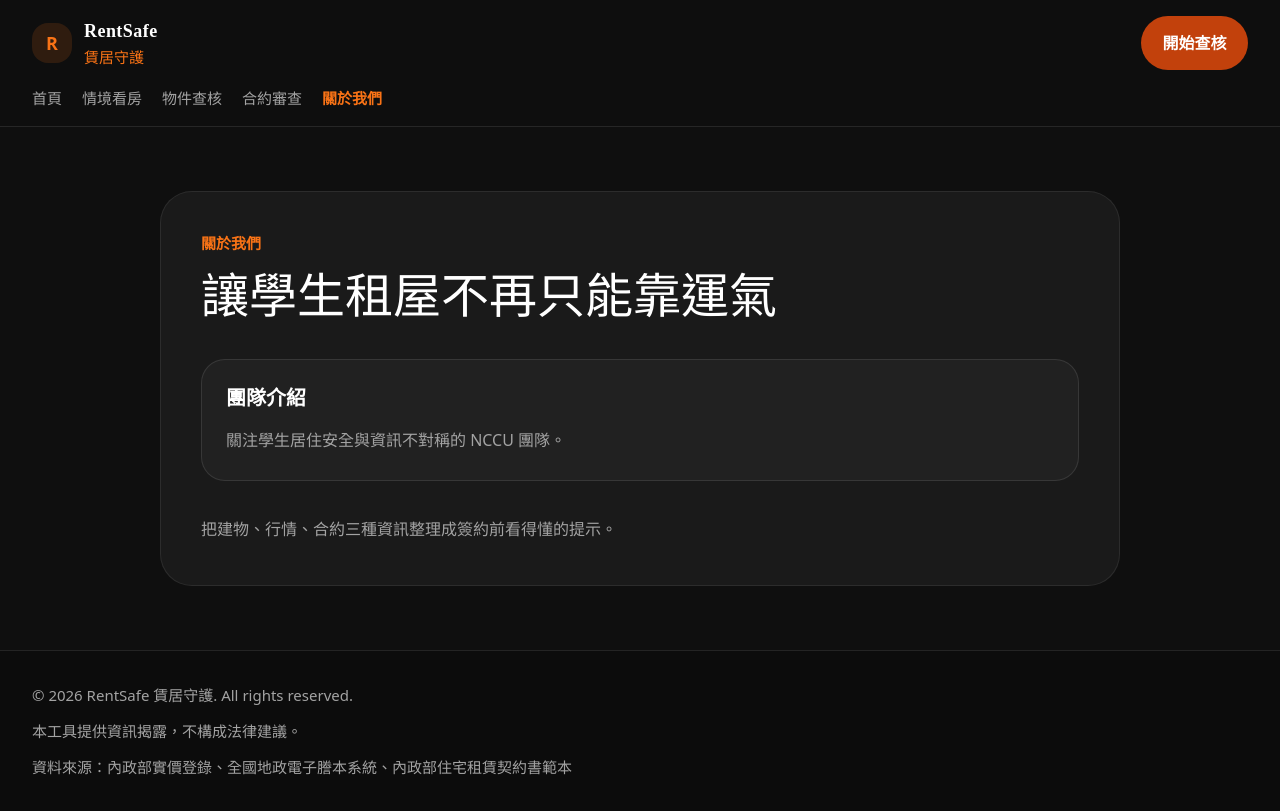
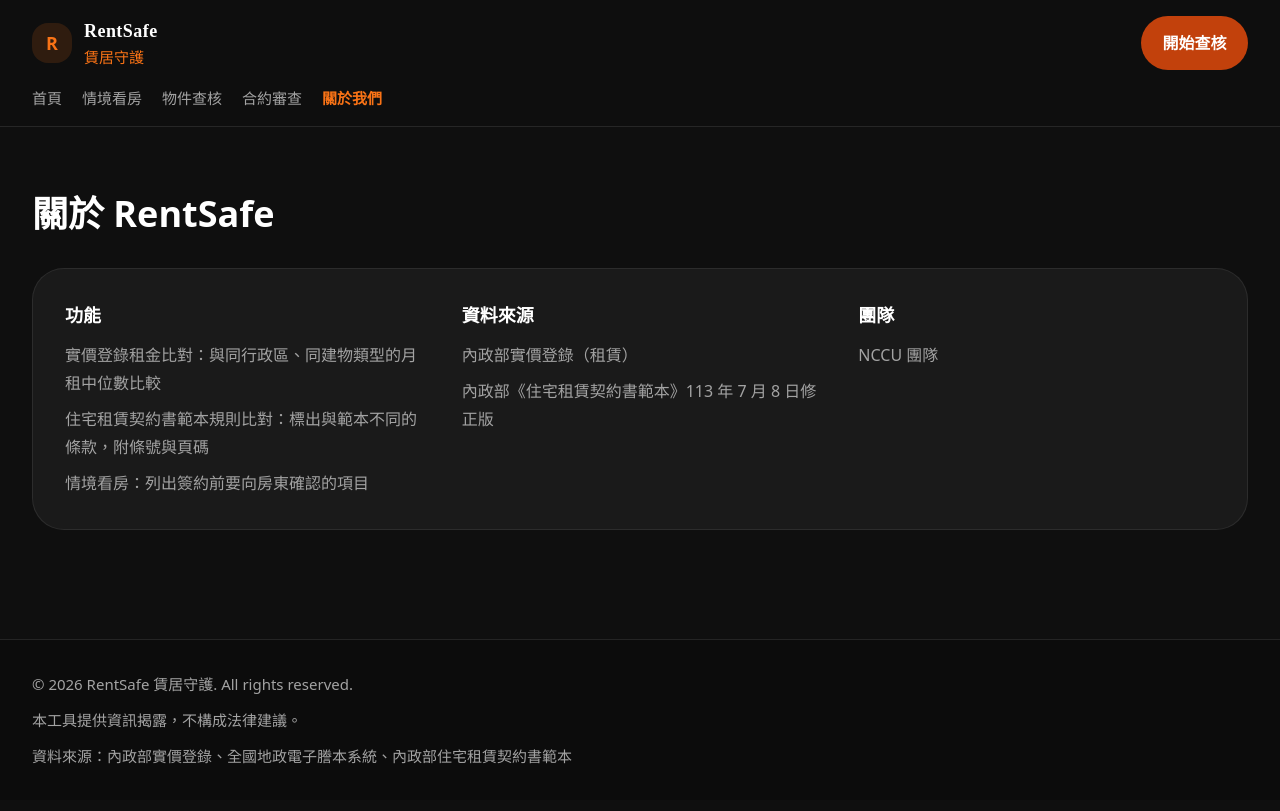
Before and after one commit to Fengjui-Liu/RENTSAFE, a Next.js app: page /about in a window 1280 px wide. Built offline with nearby package versions, Linux system fonts and the light colour scheme.

Commit message:
chore: 精簡畫面文案、校正首頁功能卡與 OCR 說明、補 QA 的 RRI 題

```diff
--- a/app/about/page.tsx
+++ b/app/about/page.tsx
@@ -1,18 +1,43 @@
+const features = [
+  "實價登錄租金比對：與同行政區、同建物類型的月租中位數比較",
+  "住宅租賃契約書範本規則比對：標出與範本不同的條款，附條號與頁碼",
+  "情境看房：列出簽約前要向房東確認的項目",
+];
+
+const sources = [
+  "內政部實價登錄（租賃）",
+  "內政部《住宅租賃契約書範本》113 年 7 月 8 日修正版",
+];
+
 export default function AboutPage() {
   return (
-    <div className="mx-auto flex w-full max-w-5xl flex-col gap-8 px-4 py-10 sm:px-6 lg:px-8 lg:py-16">
-      <section className="panel p-8 sm:p-10">
-        <p className="eyebrow">關於我們</p>
-        <h1 className="mt-3 font-serif text-5xl leading-tight text-[color:var(--text-primary)]">讓學生租屋不再只能靠運氣</h1>
-        <div className="mt-8 rounded-3xl border border-white/10 bg-white/[0.03] p-6">
-          <h2 className="text-xl font-semibold text-[color:var(--text-primary)]">團隊介紹</h2>
-          <p className="mt-3 text-base leading-8 text-[color:var(--text-secondary)]">
-            關注學生居住安全與資訊不對稱的 NCCU 團隊。
-          </p>
+    <div className="mx-auto flex w-full max-w-7xl flex-col gap-8 px-4 py-10 sm:px-6 lg:px-8 lg:py-16">
+      <h1 className="text-4xl font-semibold leading-tight text-[color:var(--text-primary)]">關於 RentSafe</h1>
+
+      <section className="panel grid gap-10 p-8 lg:grid-cols-3">
+        <div>
+          <h2 className="text-lg font-semibold text-[color:var(--text-primary)]">功能</h2>
+          <ul className="mt-3 space-y-2 text-base leading-7 text-[color:var(--text-secondary)]">
+            {features.map((item) => (
+              <li key={item}>{item}</li>
+            ))}
+          </ul>
         </div>
-        <p className="mt-8 text-base leading-8 text-[color:var(--text-secondary)]">
-          把建物、行情、合約三種資訊整理成簽約前看得懂的提示。
-        </p>
+
+        <div>
+          <h2 className="text-lg font-semibold text-[color:var(--text-primary)]">資料來源</h2>
+          <ul className="mt-3 space-y-2 text-base leading-7 text-[color:var(--text-secondary)]">
+            {sources.map((item) => (
+              <li key={item}>{item}</li>
+            ))}
+          </ul>
+        </div>
+
+        <div>
+          <h2 className="text-lg font-semibold text-[color:var(--text-primary)]">團隊</h2>
+          <p className="mt-3 text-base leading-7 text-[color:var(--text-secondary)]">NCCU 團隊</p>
+          {/* TODO（團隊）：填入成員姓名與分工，例如 <ul><li>姓名・負責項目</li></ul>。請勿使用虛構姓名。 */}
+        </div>
       </section>
     </div>
   );
--- a/app/check/page.tsx
+++ b/app/check/page.tsx
@@ -14,10 +14,8 @@ export default async function CheckPage({
     <div className="mx-auto flex w-full max-w-7xl flex-col gap-8 px-4 py-10 sm:px-6 lg:px-8 lg:py-16">
       {/* 頁面標題 */}
       <section className="space-y-4">
-        <p className="eyebrow">智慧物件查核</p>
-
-        <h1 className="font-serif text-5xl leading-tight text-[color:var(--text-primary)]">
-          這間房，租金合理嗎？
+        <h1 className="text-4xl font-semibold leading-tight text-[color:var(--text-primary)]">
+          物件查核
         </h1>
 
         <p className="max-w-3xl text-base leading-8 text-[color:var(--text-secondary)]">
--- a/app/contract/page.tsx
+++ b/app/contract/page.tsx
@@ -14,7 +14,7 @@ export default async function ContractPage({ searchParams }: PageProps<"/contrac
   return (
     <div className="mx-auto flex w-full max-w-7xl flex-col gap-8 px-4 py-10 sm:px-6 lg:px-8 lg:py-16">
       <section className="space-y-4">
-        <h1 className="font-serif text-5xl leading-tight text-[color:var(--text-primary)]">合約審查</h1>
+        <h1 className="text-4xl font-semibold leading-tight text-[color:var(--text-primary)]">合約審查</h1>
         <p className="max-w-3xl text-base leading-8 text-[color:var(--text-secondary)]">
           依內政部住宅租賃契約書範本規則比對
         </p>
--- a/app/globals.css
+++ b/app/globals.css
@@ -93,7 +93,7 @@ body {
 .eyebrow {
   font-size: 0.9375rem;
   font-weight: 700;
-  color: var(--primary);
+  color: var(--text-secondary);
 }
 
 .title-accent {
--- a/app/layout.tsx
+++ b/app/layout.tsx
@@ -5,7 +5,7 @@ import "./globals.css";
 
 export const metadata: Metadata = {
   title: "RentSafe 賃居守護",
-  description: "AI 租屋風險查核工具",
+  description: "租屋風險查核工具",
 };
 
 export default function RootLayout({
--- a/app/tour/page.tsx
+++ b/app/tour/page.tsx
@@ -4,8 +4,7 @@ export default function TourPage() {
   return (
     <div className="mx-auto flex w-full max-w-7xl flex-col gap-8 px-4 py-10 sm:px-6 lg:px-8 lg:py-16">
       <section className="space-y-4">
-        <p className="eyebrow">情境看房</p>
-        <h1 className="font-serif text-5xl leading-tight text-[color:var(--text-primary)]">先像實地看房一樣走一圈</h1>
+        <h1 className="text-4xl font-semibold leading-tight text-[color:var(--text-primary)]">情境看房</h1>
         <p className="max-w-3xl text-base leading-8 text-[color:var(--text-secondary)]">
           點開標記，看簽約前要確認什麼。不計分
         </p>
--- a/components/check-demo.tsx
+++ b/components/check-demo.tsx
@@ -82,7 +82,7 @@ function OverallReport({
   }
 
   return (
-    <section className="space-y-5 rounded-3xl border border-orange-500/20 bg-orange-500/5 p-5">
+    <section className="space-y-5 rounded-3xl border border-white/10 bg-white/[0.03] p-5">
       <div className="flex flex-wrap items-start justify-between gap-3">
         <h3 className="text-2xl font-semibold text-[color:var(--text-primary)]">
           查核結果
@@ -458,7 +458,7 @@ export function CheckDemo({
       <div className="space-y-6">
         <section className="panel p-6 sm:p-8">
           <div className="mb-6">
-            <h2 className="font-serif text-3xl text-[color:var(--text-primary)]">
+            <h2 className="text-2xl font-semibold text-[color:var(--text-primary)]">
               物件條件
             </h2>
           </div>
@@ -606,7 +606,7 @@ export function CheckDemo({
                   : "綜合物件查核"}
               </p>
 
-              <h3 className="mt-3 font-serif text-2xl text-[color:var(--text-primary)]">
+              <h3 className="mt-3 text-xl font-semibold text-[color:var(--text-primary)]">
                 臺北市{result.district}・{result.rentalType}
               </h3>
 
@@ -680,7 +680,7 @@ function SelectField({
 function EmptyResult() {
   return (
     <div className="flex min-h-96 flex-col justify-between gap-8">
-      <h3 className="font-serif text-3xl text-[color:var(--text-primary)]">
+      <h3 className="text-2xl font-semibold text-[color:var(--text-primary)]">
         結果預覽
       </h3>
     </div>
--- a/components/listing-image-upload.tsx
+++ b/components/listing-image-upload.tsx
@@ -218,7 +218,7 @@ export function ListingImageUpload({
   return (
     <section className="space-y-5 rounded-3xl border border-white/10 bg-[#202020] p-6">
       <div>
-        <p className="text-sm font-semibold text-orange-500">
+        <p className="text-sm font-semibold text-gray-400">
           AI 租屋截圖辨識
         </p>
 
--- a/components/tour-experience.tsx
+++ b/components/tour-experience.tsx
@@ -113,7 +113,7 @@ export function TourExperience() {
               情境示範
             </span>
           </div>
-          <h2 className="mt-3 font-serif text-3xl text-[color:var(--text-primary)]">{tourHouse.title}</h2>
+          <h2 className="mt-3 text-2xl font-semibold text-[color:var(--text-primary)]">{tourHouse.title}</h2>
           <p className="mt-2 text-sm text-[color:var(--text-secondary)]">{tourHouse.description}</p>
         </div>
         <p className="rounded-full border border-[color:var(--primary)]/30 bg-[color:var(--primary)]/8 px-4 py-2 text-sm text-[color:var(--text-primary)]">
```
Also changed, not shown: app/page.tsx (+7 -19 lines), components/contract-demo.tsx (+4 -4 lines).
